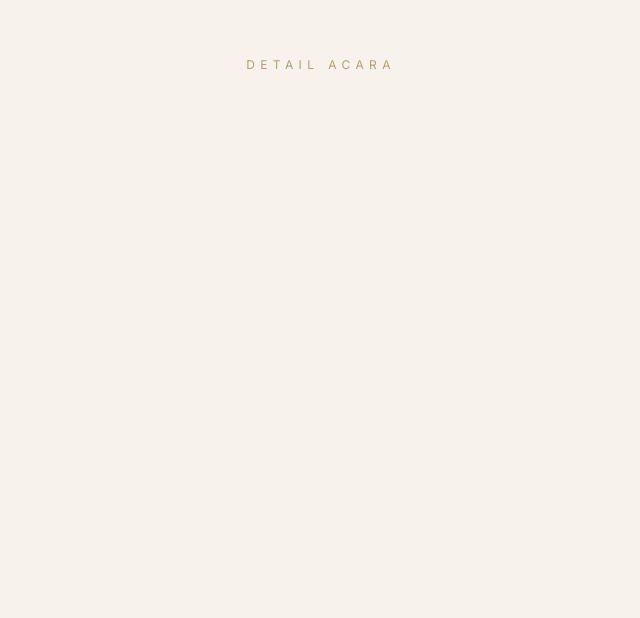
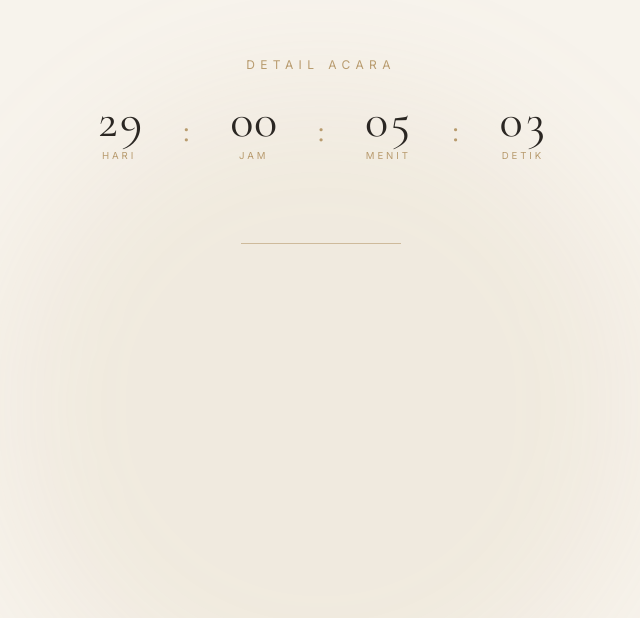
Before and after one commit to tripng/website-invitation, a React (Vite) app: page / in a window 1280 px wide. Shown: the part 2742-3360 px from the top of the page, without its empty margins (319-959 px from the left). Built offline with nearby package versions, Linux system fonts and the light colour scheme.

Commit message:
EventDetails: countdown, corner accents, icon draw, hover lift, ambient glow

```diff
--- /dev/null
+++ b/src/components/Countdown.jsx
@@ -0,0 +1,72 @@
+import { useEffect, useRef, useState } from "react";
+import { gsap } from "gsap";
+import { eventCountdownPulse } from "../constants/animationConfig";
+
+const TARGET = new Date("2026-09-12T08:00:00+08:00").getTime();
+
+function unit(value, label) {
+  return (
+    <div className="flex flex-col items-center">
+      <span className="font-serif text-4xl text-ink md:text-5xl tabular-nums">
+        {String(value).padStart(2, "0")}
+      </span>
+      <span className="mt-1 font-sans text-[0.6rem] tracking-[0.3em] uppercase text-gold">
+        {label}
+      </span>
+    </div>
+  );
+}
+
+export default function Countdown() {
+  const [left, setLeft] = useState(Math.max(0, TARGET - Date.now()));
+  const root = useRef(null);
+
+  useEffect(() => {
+    const id = setInterval(() => setLeft(Math.max(0, TARGET - Date.now())), 1000);
+    return () => clearInterval(id);
+  }, []);
+
+  useEffect(() => {
+    const ctx = gsap.context(() => {
+      gsap.fromTo(
+        root.current,
+        { opacity: 0, y: 30 },
+        {
+          opacity: 1,
+          y: 0,
+          duration: 1,
+          ease: "power3.out",
+          scrollTrigger: { trigger: root.current, start: "top 85%", once: true },
+        }
+      );
+      gsap.to(root.current, {
+        scale: 1.02,
+        duration: eventCountdownPulse,
+        ease: "sine.inOut",
+        repeat: -1,
+        yoyo: true,
+      });
+    }, root);
+    return () => ctx.revert();
+  }, []);
+
+  const d = Math.floor(left / 86400000);
+  const h = Math.floor((left % 86400000) / 3600000);
+  const m = Math.floor((left % 3600000) / 60000);
+  const s = Math.floor((left % 60000) / 1000);
+
+  return (
+    <div
+      ref={root}
+      className="mx-auto mb-20 flex items-center justify-center gap-6 md:gap-10"
+    >
+      {unit(d, "Hari")}
+      <span className="font-serif text-3xl text-gold md:text-4xl">:</span>
+      {unit(h, "Jam")}
+      <span className="font-serif text-3xl text-gold md:text-4xl">:</span>
+      {unit(m, "Menit")}
+      <span className="font-serif text-3xl text-gold md:text-4xl">:</span>
+      {unit(s, "Detik")}
+    </div>
+  );
+}
--- a/src/components/EventDetails.jsx
+++ b/src/components/EventDetails.jsx
@@ -2,6 +2,7 @@ import { useEffect, useRef } from "react";
 import { gsap } from "gsap";
 import { ScrollTrigger } from "gsap/ScrollTrigger";
 import { eventRevealDuration, eventRevealDistance } from "../constants/animationConfig";
+import Countdown from "./Countdown";
 
 gsap.registerPlugin(ScrollTrigger);
 
@@ -28,7 +29,7 @@ const RESEPSI = {
 const MAPS = "https://www.google.com/maps/search/?api=1&query=";
 const CAL_BASE = "https://calendar.google.com/calendar/render?action=TEMPLATE";
 
-function icsHref(title, loc, start, end) {
+function icsHref(title, loc) {
   const stamp = new Date().toISOString().replace(/[-:]/g, "").split(".")[0] + "Z";
   const ics = [
     "BEGIN:VCALENDAR",
@@ -36,8 +37,8 @@ function icsHref(title, loc, start, end) {
     "BEGIN:VEVENT",
     `UID:${stamp}@wedding`,
     `DTSTAMP:${stamp}`,
-    `DTSTART:${start}`,
-    `DTEND:${end}`,
+    "DTSTART:20260912T000000Z",
+    "DTEND:20260912T070000Z",
     `SUMMARY:${title}`,
     `LOCATION:${loc}`,
     "END:VEVENT",
@@ -46,12 +47,23 @@ function icsHref(title, loc, start, end) {
   return `data:text/calendar;charset=utf-8,${encodeURIComponent(ics)}`;
 }
 
+function Corner({ className }) {
+  return (
+    <span
+      aria-hidden="true"
+      className={`pointer-events-none absolute h-6 w-6 border-gold/60 ${className}`}
+    />
+  );
+}
+
 function EventCard({ data, side }) {
   const card = useRef(null);
+  const icon = useRef(null);
   const label = useRef(null);
   const day = useRef(null);
   const time = useRef(null);
   const place = useRef(null);
+  const buttons = useRef(null);
 
   useEffect(() => {
     const ctx = gsap.context(() => {
@@ -60,6 +72,8 @@ function EventCard({ data, side }) {
 
       gsap.set(card.current, { xPercent: fromX, opacity: 0 });
       gsap.set(texts, { y: 28, opacity: 0 });
+      gsap.set(buttons.current.children, { y: 20, opacity: 0 });
+      gsap.set(icon.current, { strokeDasharray: 200, strokeDashoffset: 200 });
 
       const tl = gsap.timeline({
         scrollTrigger: {
@@ -76,11 +90,26 @@ function EventCard({ data, side }) {
         opacity: 1,
         duration: eventRevealDuration,
         ease: "power3.out",
-      }).to(
-        texts,
-        { y: 0, opacity: 1, duration: 0.7, ease: "power3.out", stagger: 0.1 },
-        0.2
-      );
+      })
+        .to(icon.current, { strokeDashoffset: 0, duration: 1, ease: "power2.out" }, 0.1)
+        .to(texts, { y: 0, opacity: 1, duration: 0.7, ease: "power3.out", stagger: 0.1 }, 0.2)
+        .to(
+          buttons.current.children,
+          { y: 0, opacity: 1, duration: 0.5, ease: "power3.out", stagger: 0.08 },
+          0.5
+        );
+
+      const node = card.current;
+      const onEnter = () =>
+        gsap.to(node, { y: -8, duration: 0.4, ease: "power2.out" });
+      const onLeave = () => gsap.to(node, { y: 0, duration: 0.4, ease: "power2.out" });
+      node.addEventListener("pointerenter", onEnter);
+      node.addEventListener("pointerleave", onLeave);
+
+      return () => {
+        node.removeEventListener("pointerenter", onEnter);
+        node.removeEventListener("pointerleave", onLeave);
+      };
     }, card);
     return () => ctx.revert();
   }, [side]);
@@ -90,11 +119,16 @@ function EventCard({ data, side }) {
   return (
     <article
       ref={card}
-      className="flex flex-col items-center rounded-sm border border-gold/30 bg-ink/5 px-8 py-12 text-center md:px-12"
+      className="group relative flex flex-col items-center rounded-sm border border-gold/30 bg-gradient-to-b from-ink/5 to-transparent px-8 py-12 text-center shadow-[0_20px_60px_-30px_rgba(43,39,35,0.4)] md:px-12"
     >
+      <Corner className="left-3 top-3 border-l border-t" />
+      <Corner className="right-3 top-3 border-r border-t" />
+      <Corner className="bottom-3 left-3 border-b border-l" />
+      <Corner className="bottom-3 right-3 border-b border-r" />
       <svg
+        ref={icon}
         viewBox="0 0 24 24"
-        className="h-10 w-10 fill-none stroke-gold"
+        className="h-12 w-12 fill-none stroke-gold"
         strokeWidth="1.3"
         strokeLinecap="round"
         strokeLinejoin="round"
@@ -116,7 +150,7 @@ function EventCard({ data, side }) {
       <p ref={place} className="mt-2 font-sans text-sm text-ink-soft">
         {data.place}
       </p>
-      <div className="mt-8 flex flex-col gap-3">
+      <div ref={buttons} className="mt-8 flex flex-col gap-3">
         <a
           href={`${MAPS}${data.query}`}
           target="_blank"
@@ -134,7 +168,7 @@ function EventCard({ data, side }) {
           Add to Google Calendar
         </a>
         <a
-          href={icsHref(data.label, data.place, "20260912T000000Z", "20260912T070000Z")}
+          href={icsHref(data.label, data.place)}
           download={`${data.label}.ics`}
           className="rounded-full border border-gold/50 px-6 py-2 font-sans text-xs tracking-[0.25em] uppercase text-ink transition-colors hover:bg-gold hover:text-cream"
         >
@@ -146,12 +180,42 @@ function EventCard({ data, side }) {
 }
 
 export default function EventDetails() {
+  const divider = useRef(null);
+
+  useEffect(() => {
+    const ctx = gsap.context(() => {
+      gsap.set(divider.current, { scaleX: 0, opacity: 0 });
+      ScrollTrigger.create({
+        trigger: divider.current,
+        start: "top 90%",
+        onEnter: () =>
+          gsap.to(divider.current, {
+            scaleX: 1,
+            opacity: 1,
+            duration: 0.9,
+            ease: "power3.out",
+          }),
+      });
+    });
+    return () => ctx.revert();
+  }, []);
+
   return (
-    <section className="relative bg-cream px-6 py-28">
-      <div className="mx-auto max-w-4xl">
-        <p className="mb-16 text-center font-sans text-xs tracking-[0.45em] uppercase text-gold">
+    <section className="relative overflow-hidden bg-cream px-6 py-28">
+      <div
+        aria-hidden="true"
+        className="pointer-events-none absolute left-1/2 top-1/2 h-[40rem] w-[40rem] -translate-x-1/2 -translate-y-1/2 rounded-full bg-gold/10 blur-3xl"
+      />
+      <div className="relative mx-auto max-w-4xl">
+        <p className="mb-6 text-center font-sans text-xs tracking-[0.45em] uppercase text-gold">
           Detail Acara
         </p>
+        <Countdown />
+        <div
+          ref={divider}
+          className="mx-auto mb-16 h-px w-40 origin-center bg-gold/60"
+          style={{ transform: "scaleX(0)" }}
+        />
         <div className="grid grid-cols-1 gap-10 md:grid-cols-2">
           <EventCard data={AKAD} side="left" />
           <EventCard data={RESEPSI} side="right" />
--- a/src/constants/animationConfig.js
+++ b/src/constants/animationConfig.js
@@ -23,3 +23,4 @@ export const profileDividerDuration = 0.9;
 export const profileAmbientDuration = 1.4;
 export const eventRevealDuration = 1;
 export const eventRevealDistance = 40;
+export const eventCountdownPulse = 1.2;
```
